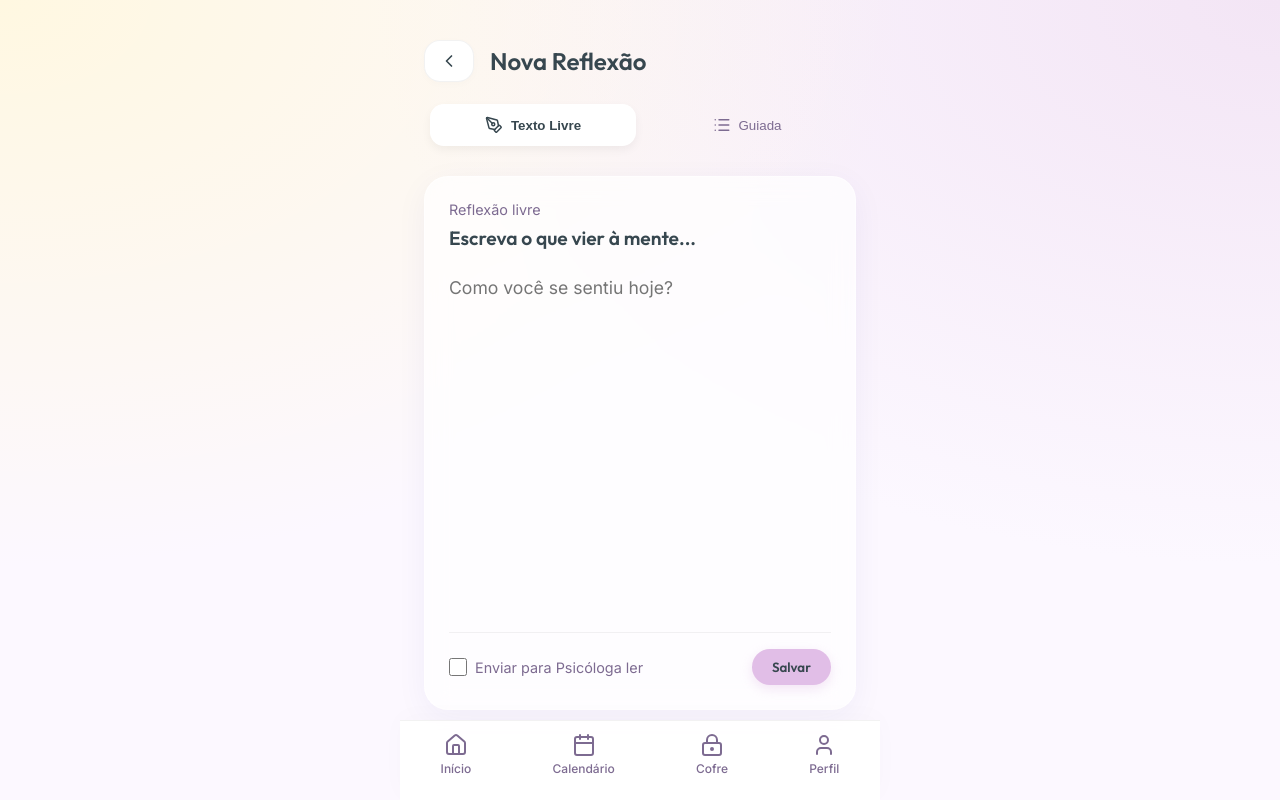
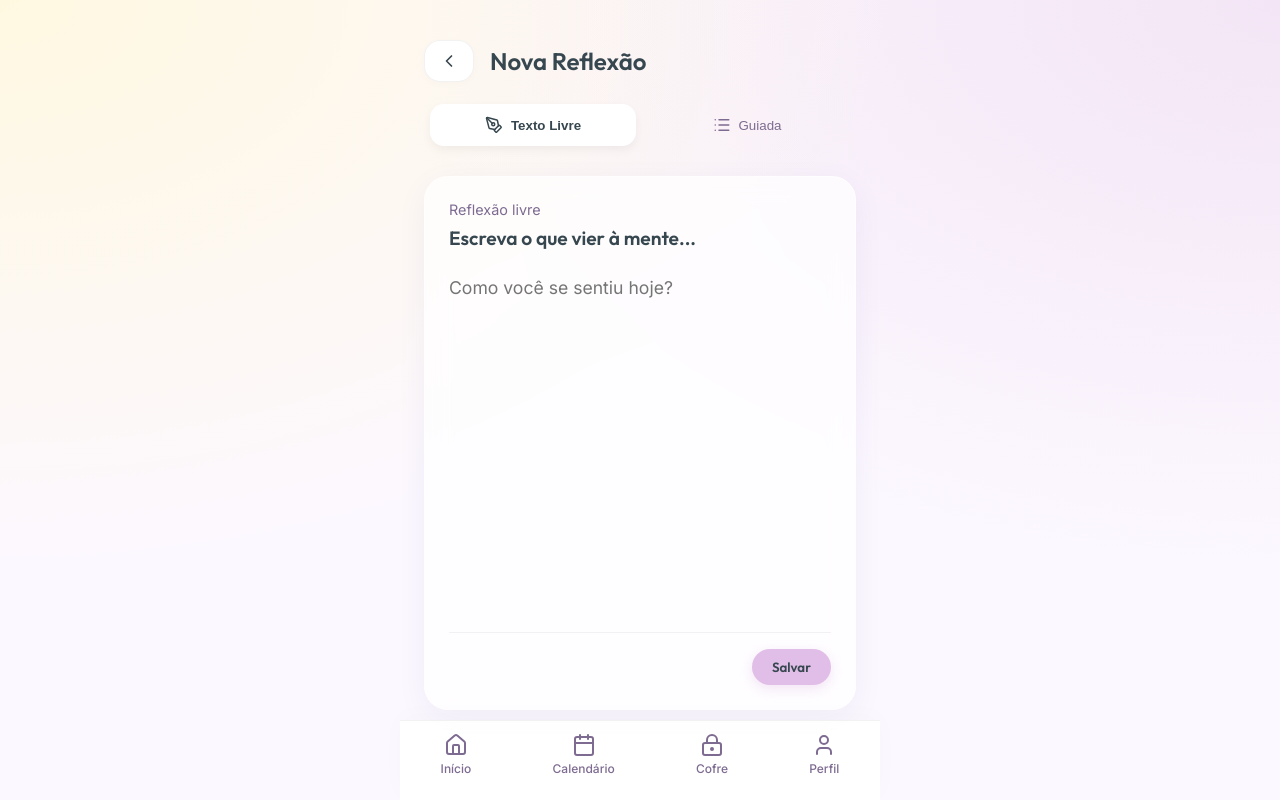
Before and after one commit to taiqs/planner-frontend, a React (Vite) app: page /planner in a window 1280 px wide. Built offline with nearby package versions, Linux system fonts and the light colour scheme.

Commit message:
feat: hide share with psychologist option for unlinked patients

```diff
--- a/src/pages/Planner.tsx
+++ b/src/pages/Planner.tsx
@@ -1,4 +1,4 @@
-import { useState } from 'react';
+import { useState, useEffect } from 'react';
 import { useNavigate } from 'react-router-dom';
 import { ChevronRight, Loader2, PenTool, List } from 'lucide-react';
 import toast from 'react-hot-toast';
@@ -20,6 +20,19 @@ export function Planner() {
 
     const [isPrivate, setIsPrivate] = useState(true);
     const [isSaving, setIsSaving] = useState(false);
+    const [hasPsychologist, setHasPsychologist] = useState(false);
+
+    useEffect(() => {
+        const userStr = localStorage.getItem('user');
+        if (userStr) {
+            try {
+                const user = JSON.parse(userStr);
+                setHasPsychologist(!!user.psychologistId);
+            } catch (e) {
+                console.error("Erro ao ler usuário do storage", e);
+            }
+        }
+    }, []);
 
     const handleSave = async () => {
         if (isGuided) {
@@ -123,6 +136,8 @@ export function Planner() {
 
                 <div style={{ borderTop: '1px solid rgba(0,0,0,0.05)', paddingTop: '16px', marginTop: '16px', display: 'flex', justifyContent: 'space-between', alignItems: 'center' }}>
                     <div style={{ display: 'flex', alignItems: 'center', gap: '8px' }}>
+                        {hasPsychologist && (
+                            <>
                                 <input
                                     type="checkbox"
                                     id="share"
@@ -130,7 +145,9 @@ export function Planner() {
                                     onChange={(e) => setIsPrivate(!e.target.checked)}
                                     style={{ accentColor: 'var(--co-accent-hover)', width: '18px', height: '18px' }}
                                 />
-                        <label htmlFor="share" className="text-muted" style={{ fontSize: '0.9rem' }}>Enviar para Psicóloga ler</label>
+                                <label htmlFor="share" className="text-muted" style={{ fontSize: '0.9rem' }}>Enviar para Psicóloga</label>
+                            </>
+                        )}
                     </div>
                     <button
                         className="btn-primary"
```
Lines whose indentation alone changed are shown as unchanged.
